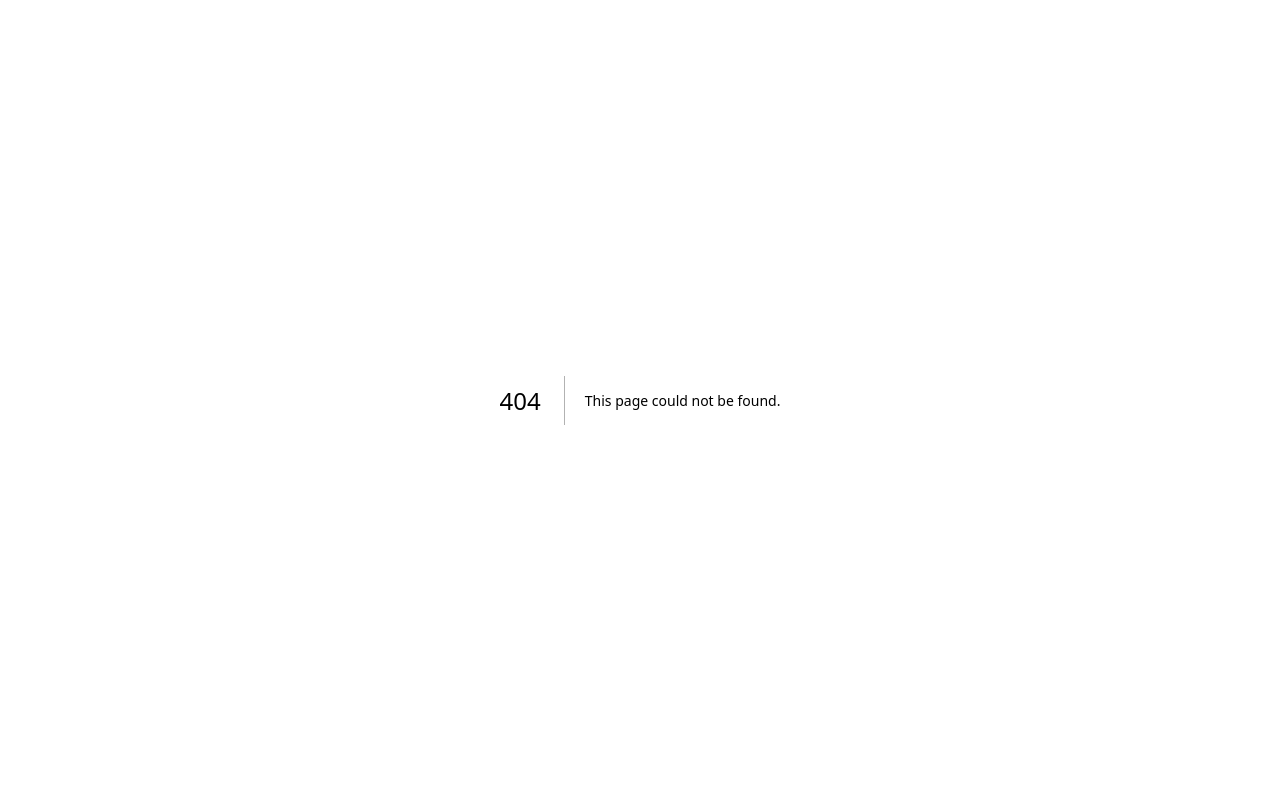
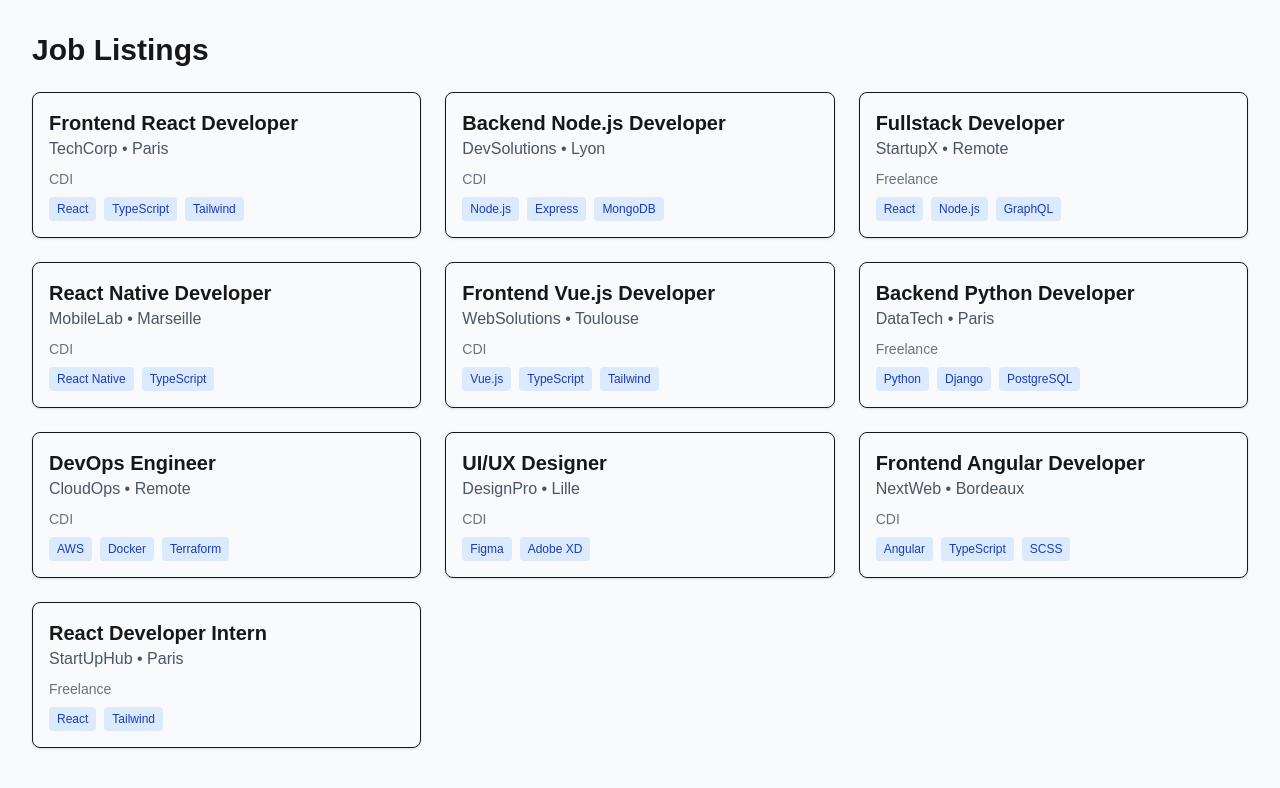
Before and after one commit to MeriamMb/job-board-nextjs, a Next.js app: page /jobs in a window 1280 px wide. Before the commit this address had no page. Shown: the top 788 px of the page. Built offline with nearby package versions, Linux system fonts and the light colour scheme.

Commit message:
feat: display job listings with JobCard component

```diff
--- /dev/null
+++ b/app/jobs/page.tsx
@@ -0,0 +1,15 @@
+import JobCard from "../../components/JobCard";
+import { jobs } from "../../data/jobs";
+
+export default function JobsPage() {
+  return (
+    <main className="min-h-screen p-8 bg-gray-50">
+      <h1 className="text-3xl font-bold mb-6">Job Listings</h1>
+      <div className="grid md:grid-cols-2 lg:grid-cols-3 gap-6">
+        {jobs.map((job) => (
+          <JobCard key={job.id} job={job} />
+        ))}
+      </div>
+    </main>
+  );
+}
--- /dev/null
+++ b/components/JobCard.tsx
@@ -0,0 +1,27 @@
+import { Job } from "../types/job";
+
+type JobCardProps = {
+  job: Job;
+};
+
+export default function JobCard({ job }: JobCardProps) {
+  return (
+    <div className="border rounded-lg p-4 shadow-sm hover:shadow-md transition">
+      <h2 className="text-xl font-bold">{job.title}</h2>
+      <p className="text-gray-600">
+        {job.company} • {job.location}
+      </p>
+      <p className="text-sm text-gray-500 mt-2">{job.type}</p>
+      <div className="flex flex-wrap gap-2 mt-2">
+        {job.stack.map((tech) => (
+          <span
+            key={tech}
+            className="bg-blue-100 text-blue-800 px-2 py-1 rounded text-xs"
+          >
+            {tech}
+          </span>
+        ))}
+      </div>
+    </div>
+  );
+}
```
